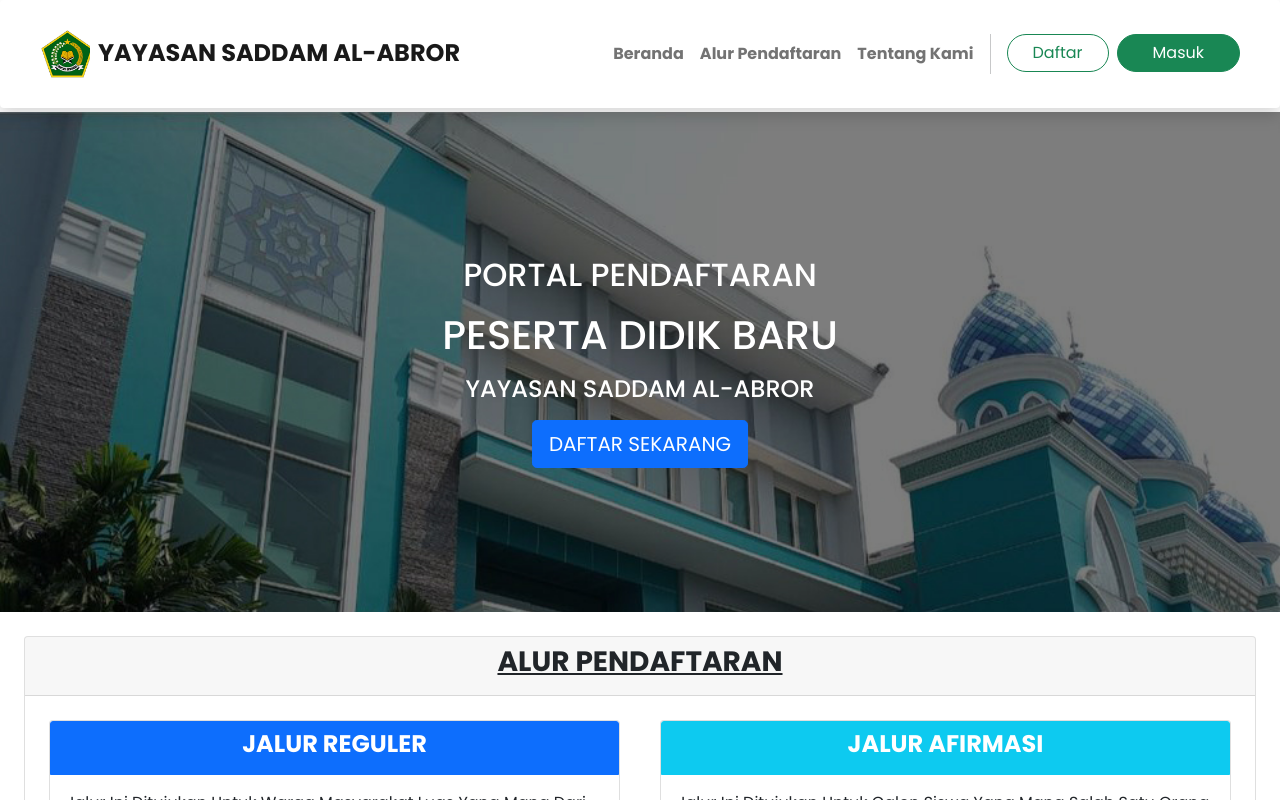
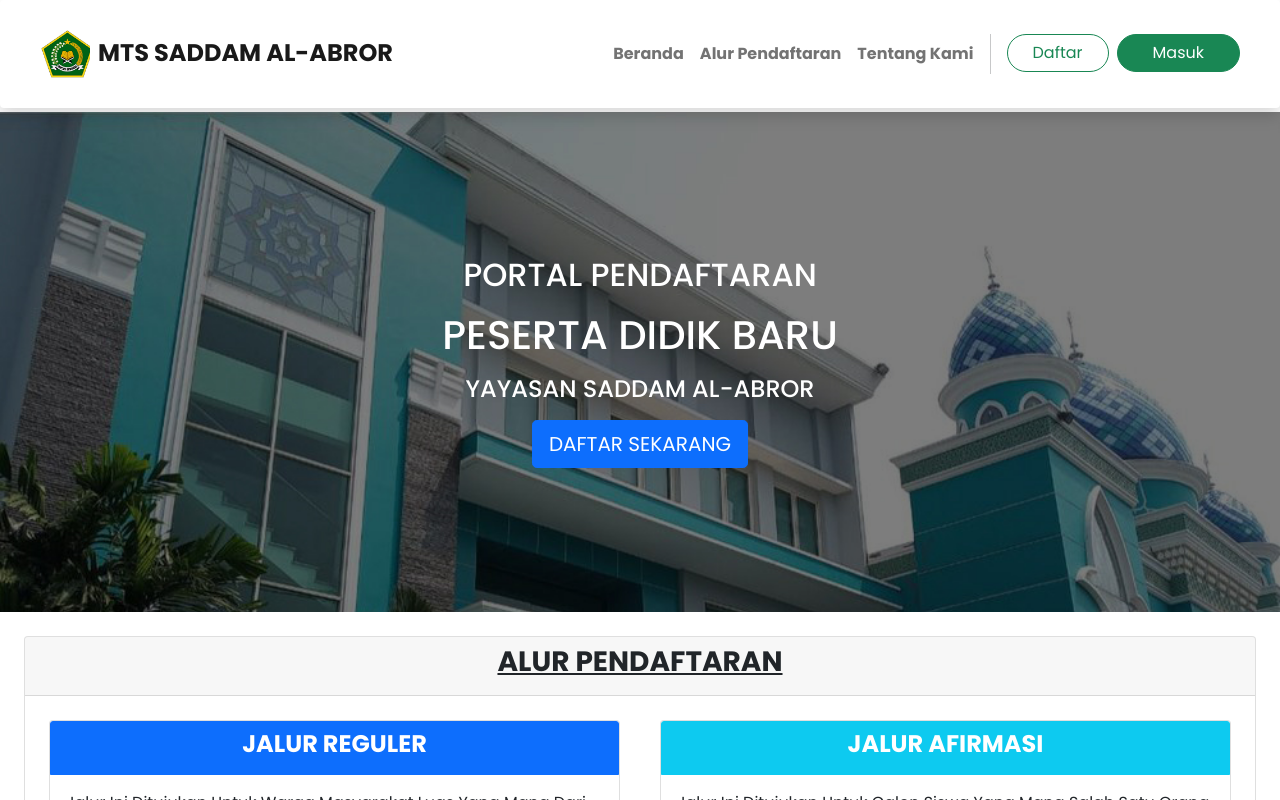
Before and after one commit to sieragaming/ppdb, a Next.js app: page / in a window 1280 px wide. Shown: the top 800 px of the page. Built offline with nearby package versions, Linux system fonts and the light colour scheme.

Commit message:
fithssst commit

```diff
--- a/components/Navbar.js
+++ b/components/Navbar.js
@@ -20,7 +20,7 @@ function Navbar() {
                 <Link href="/">
                     <a className="navbar-brand text-uppercase align-middle " style={{ fontWeight: "bold", fontSize: "18pt" }}>
                         <img src="/image/logo1.png" alt="" width="50" height="50" className=" me-2" />
-                        Yayasan Saddam Al-Abror
+                        MTS Saddam Al-Abror
                     </a>
                 </Link>
                 <button className="navbar-toggler" type="button" data-bs-toggle="collapse" data-bs-target="#navbarSupportedContent" aria-controls="navbarSupportedContent" aria-expanded="false" aria-label="Toggle navigation">
```
